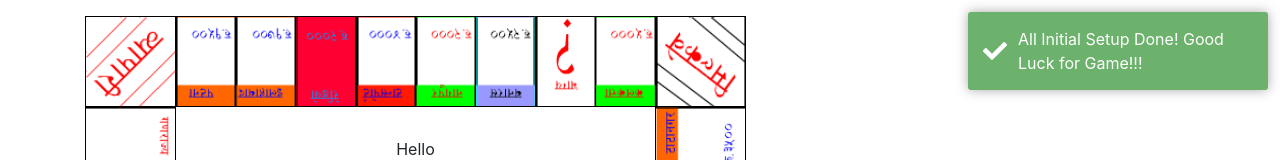
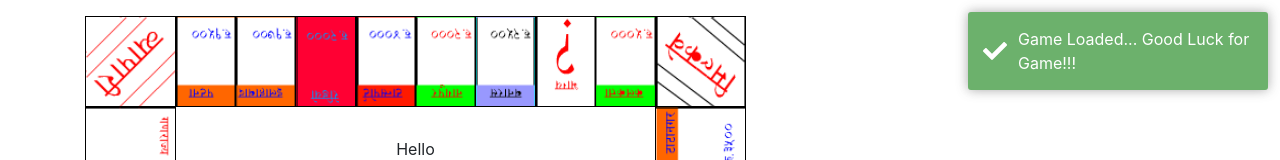
Before and after one commit to sureshprajapati076/bussiness-2p, an Angular app: page / in a window 1280 px wide. Shown: the top 160 px of the page. Built offline with nearby package versions, Linux system fonts and the light colour scheme.

Commit message:
sweet alert2

```diff
--- a/src/app/app.component.ts
+++ b/src/app/app.component.ts
@@ -124,7 +124,7 @@ export class AppComponent implements OnInit {
     this.data = GameInitialData.data;
     //this.Px.secretKey = prompt('Enter secret key for Green', 'green');  uncomment prompt if you want to create secret key for transaction among players
     // this.Py.secretKey = prompt('Enter secret key for Green', 'blue');
-    this.toastr.success('All Initial Setup Done! Good Luck for Game!!!', '');
+    this.toastr.success('Game Loaded... Good Luck for Game!!!', '');
 
 
   }
```
